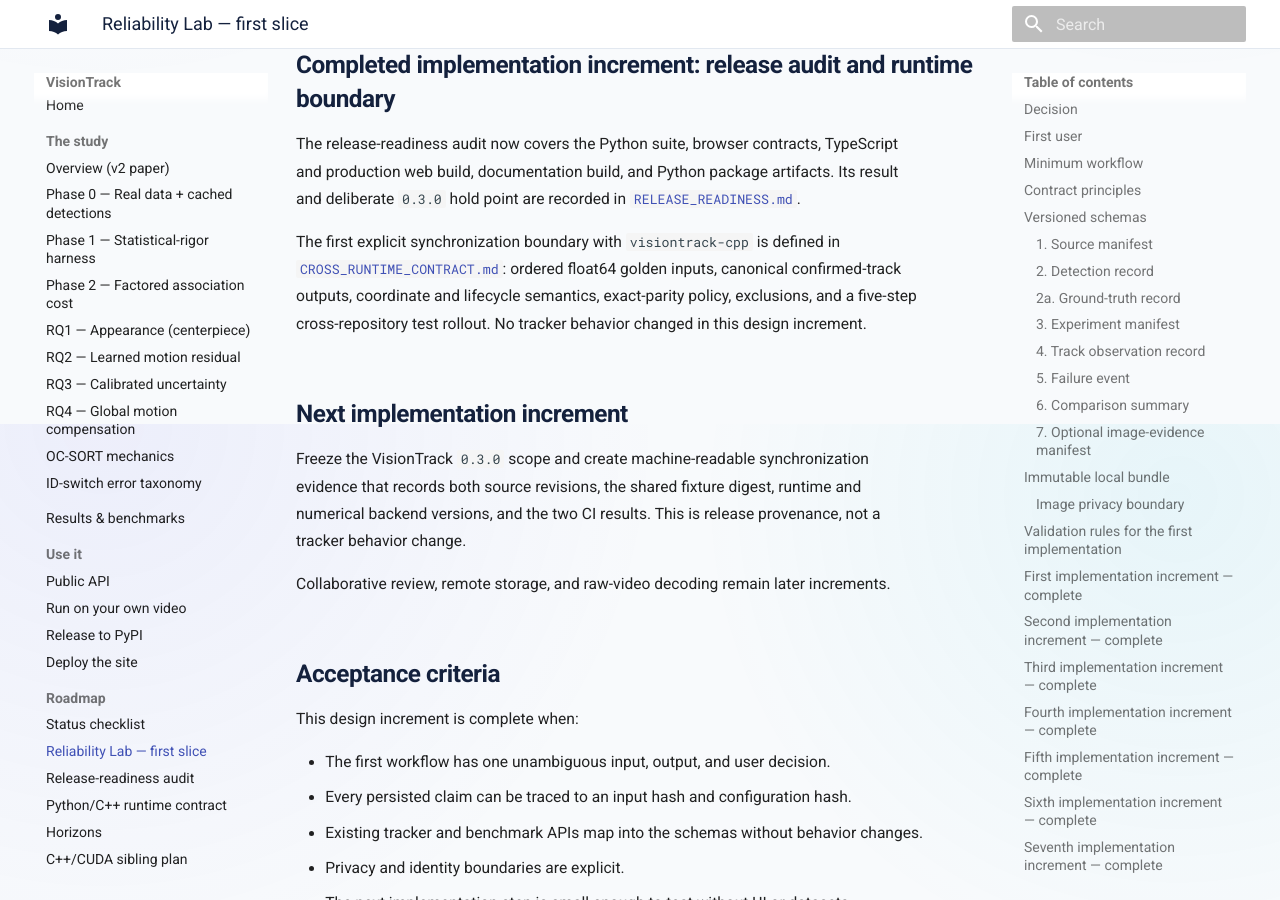
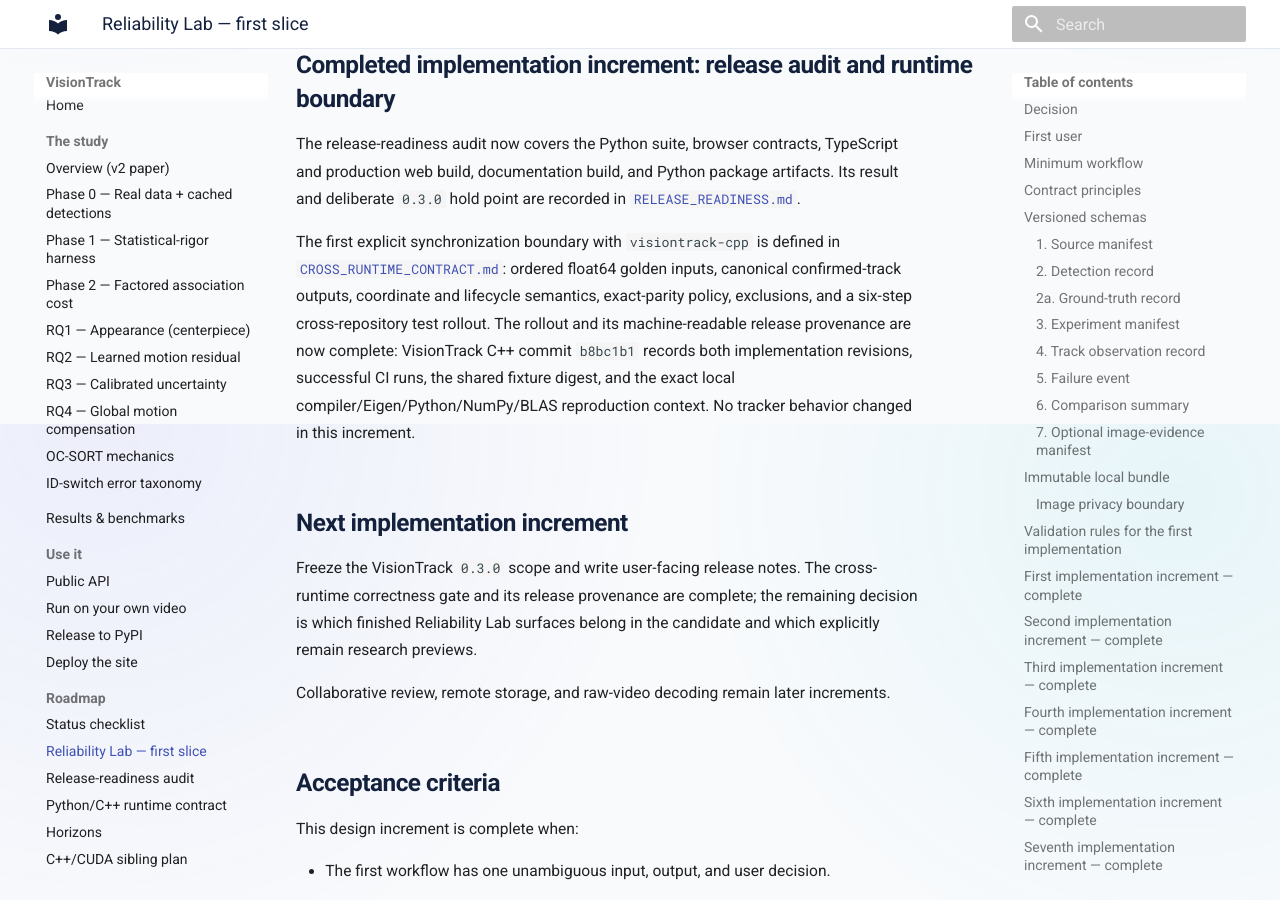
Before and after one commit to hulagerushikesh/visiontrack, an MkDocs documentation site: the page built from docs/RELIABILITY_LAB.md, in a window 1280 px wide and 900 px high, scrolled down 36476 px. Built offline with MkDocs 1.6.1 and Material for MkDocs 9.7.7, drawn with Linux system fonts in a browser that asks for light colours.

Commit message:
docs: record completed sync evidence

```diff
--- a/docs/RELIABILITY_LAB.md
+++ b/docs/RELIABILITY_LAB.md
@@ -1374,15 +1374,19 @@ artifacts. Its result and deliberate `0.3.0` hold point are recorded in
 The first explicit synchronization boundary with `visiontrack-cpp` is defined
 in [`CROSS_RUNTIME_CONTRACT.md`](CROSS_RUNTIME_CONTRACT.md): ordered float64
 golden inputs, canonical confirmed-track outputs, coordinate and lifecycle
-semantics, exact-parity policy, exclusions, and a five-step cross-repository
-test rollout. No tracker behavior changed in this design increment.
+semantics, exact-parity policy, exclusions, and a six-step cross-repository
+test rollout. The rollout and its machine-readable release provenance are now
+complete: VisionTrack C++ commit `b8bc1b1` records both implementation
+revisions, successful CI runs, the shared fixture digest, and the exact local
+compiler/Eigen/Python/NumPy/BLAS reproduction context. No tracker behavior
+changed in this increment.
 
 ## Next implementation increment
 
-Freeze the VisionTrack `0.3.0` scope and create machine-readable synchronization
-evidence that records both source revisions, the shared fixture digest, runtime
-and numerical backend versions, and the two CI results. This is release
-provenance, not a tracker behavior change.
+Freeze the VisionTrack `0.3.0` scope and write user-facing release notes. The
+cross-runtime correctness gate and its release provenance are complete; the
+remaining decision is which finished Reliability Lab surfaces belong in the
+candidate and which explicitly remain research previews.
 
 Collaborative review, remote storage, and raw-video decoding remain later
 increments.
```
Also changed, not shown: docs/CROSS_RUNTIME_CONTRACT.md (+4 -0 lines), docs/NEXT_STEPS.md (+3 -0 lines), docs/RELEASE_READINESS.md (+8 -7 lines), docs/STATUS.md (+9 -6 lines).
